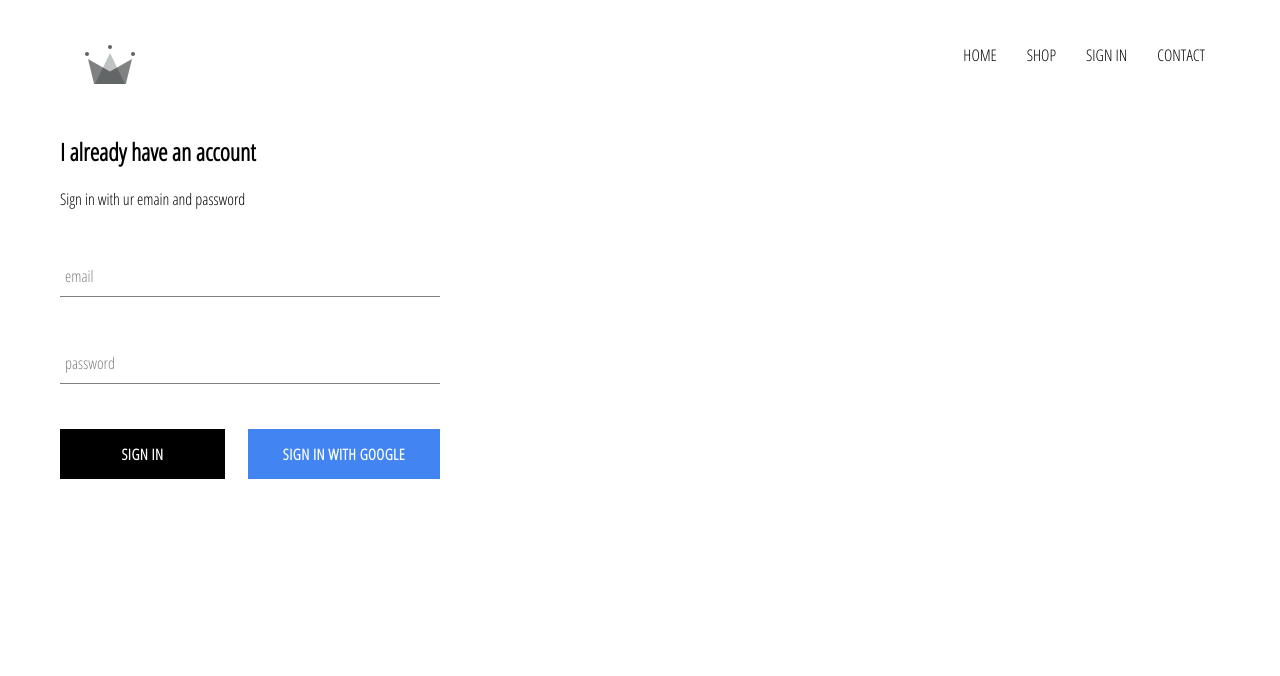
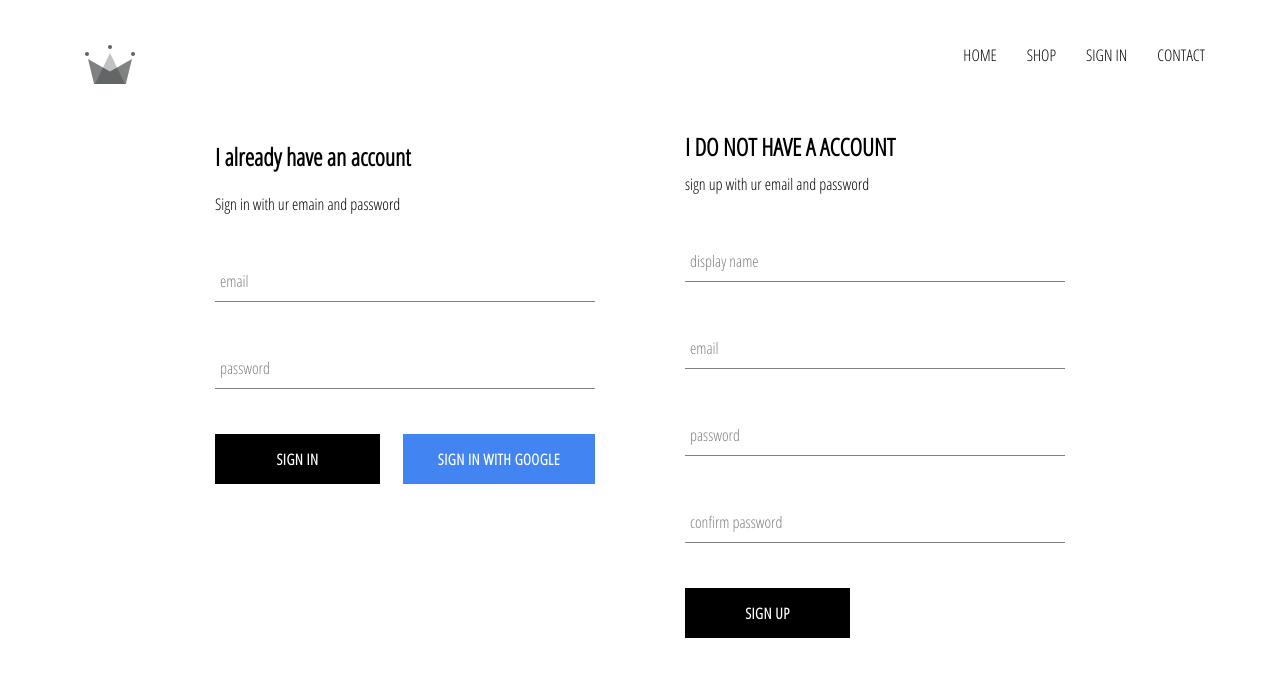
Before and after one commit to prafful0026/rdy-clothing, a React (Create React App) app: page /signin in a window 1280 px wide. Shown: the top 676 px of the page. Built offline with nearby package versions, Linux system fonts and the light colour scheme; no server answers.

Commit message:
included ability to store authenticated users into our firestore database

```diff
--- a/src/App.js
+++ b/src/App.js
@@ -14,11 +14,29 @@
     };
   }
   unSubscribeFromAuth=null;
-  componentDidMount(){
-  this.unSubscribeFromAuth=  auth.onAuthStateChanged(async  user=>{createUserProfileDocument(user)})
+  componentDidMount() {
+    this.unsubscribeFromAuth = auth.onAuthStateChanged(async userAuth => {
+      if (userAuth) {
+        const userRef = await createUserProfileDocument(userAuth);
+
+        userRef.onSnapshot(snapShot => {
+          this.setState({
+            currentUser: {
+              id: snapShot.id,
+              ...snapShot.data()
+            }
+          });
+
+          console.log(this.state);
+        });
+      }
+
+      this.setState({ currentUser: userAuth });
+    });
   }
-  componentWillUnmount(){
-    this.unSubscribeFromAuth();
+
+  componentWillUnmount() {
+    this.unsubscribeFromAuth();
   }
   render(){
     return (
--- /dev/null
+++ b/src/components/sign-up/sign-up-component.jsx
@@ -0,0 +1,88 @@
+import React from "react";
+import "./sign-up-styles.scss"
+import FormInput from "../form-input/form-input-component.jsx";
+import CustomButton from "../custom-button/custom-button-component.jsx"
+import { auth,createUserProfileDocument } from "../../firebase/firebase-utils.js";
+
+class SignUp extends React.Component{
+    constructor(){
+            super();
+            this.state={
+                displayName:'',
+                email:'',
+                password:'',
+                confirmPassword:''
+            }
+    }
+    handleSubmit=async event=>{
+        event.preventDefault();
+        const {displayName,email,password,confirmPassword}=this.state;
+        if(password!==confirmPassword){
+            alert("password dont match");
+            return;
+        }
+        try {
+            const {user}=await auth.createUserWithEmailAndPassword(email,password);
+            await createUserProfileDocument(user,{displayName})
+            this.setState({
+                displayName:'',
+                email:'',
+                password:'',
+                confirmPassword:''
+            });
+        } catch (error) {
+            console.error(error)
+        }
+
+    }
+    handleChange=event =>{
+        const{name,value}=event.target;
+        this.setState({[name]:value})
+    }
+    render(){
+        const {displayName,email,password,confirmPassword}=this.state;
+        return(
+          <div  className='sign-up'>
+              <h2 className="title">I DO NOT HAVE A ACCOUNT</h2>
+              <span>sign up with ur email and password</span>
+              <form className="sign-up-form" onSubmit={this.handleSubmit}>
+              <FormInput
+              type='text'
+              name="displayName"
+              value={displayName}
+              onChange={this.handleChange}
+              label="display name"
+              required
+              />
+              <FormInput
+              type='email'
+              name="email"
+              value={email}
+              onChange={this.handleChange}
+              label="email"
+              required
+              />
+              <FormInput
+              type='password'
+              name="password"
+              value={password}
+              onChange={this.handleChange}
+              label="password"
+              required
+              />
+              <FormInput
+              type='password'
+              name="confirmPassword"
+              value={confirmPassword}
+              onChange={this.handleChange}
+              label="confirm password"
+              required
+              />
+                <CustomButton type='submit' >SIGN UP</CustomButton>
+              </form>
+              </div>
+        )
+    }
+}
+
+export default SignUp;
--- /dev/null
+++ b/src/components/sign-up/sign-up-styles.scss
@@ -0,0 +1,9 @@
+.sign-up{
+    display: flex;
+    flex-direction: column  ;
+    width: 380px;
+
+    .title{
+margin:10px 0 ;
+    }
+}
--- a/src/pages/sign-in-and-sign-up/sign-in-and-sign-up-component.jsx
+++ b/src/pages/sign-in-and-sign-up/sign-in-and-sign-up-component.jsx
@@ -2,10 +2,13 @@
 
 import "./sign-in-and-sign-up-styles.scss"
 import SignIn from "../../components/sign-in/sign-in-component.jsx"
+import SignUp from "../../components/sign-up/sign-up-component.jsx"
+
  const SignInAndSignUpPage = () => {
      return(
 <div className="sign-in-and-sign-up">
 <SignIn/>
+<SignUp/>
 </div>
      )
  }
--- a/src/pages/sign-in-and-sign-up/sign-in-and-sign-up-styles.scss
+++ b/src/pages/sign-in-and-sign-up/sign-in-and-sign-up-styles.scss
@@ -0,0 +1,6 @@
+.sign-in-and-sign-up{
+    width:850px;
+    display: flex;
+    justify-content: space-between;
+    margin: 30px auto;
+}
```
Also changed, not shown: 1 other file (tests, documents, lock files or other folders).
